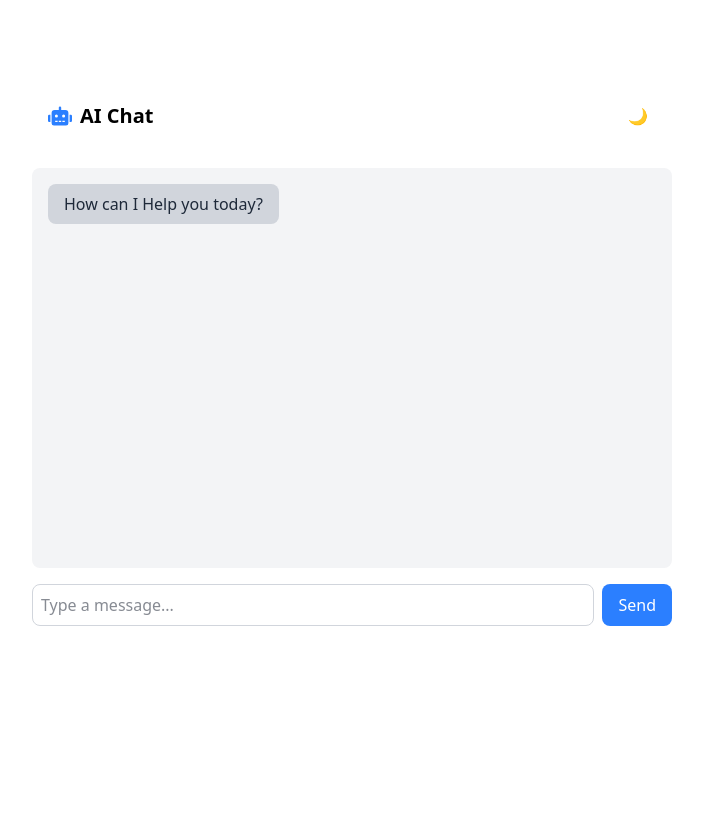
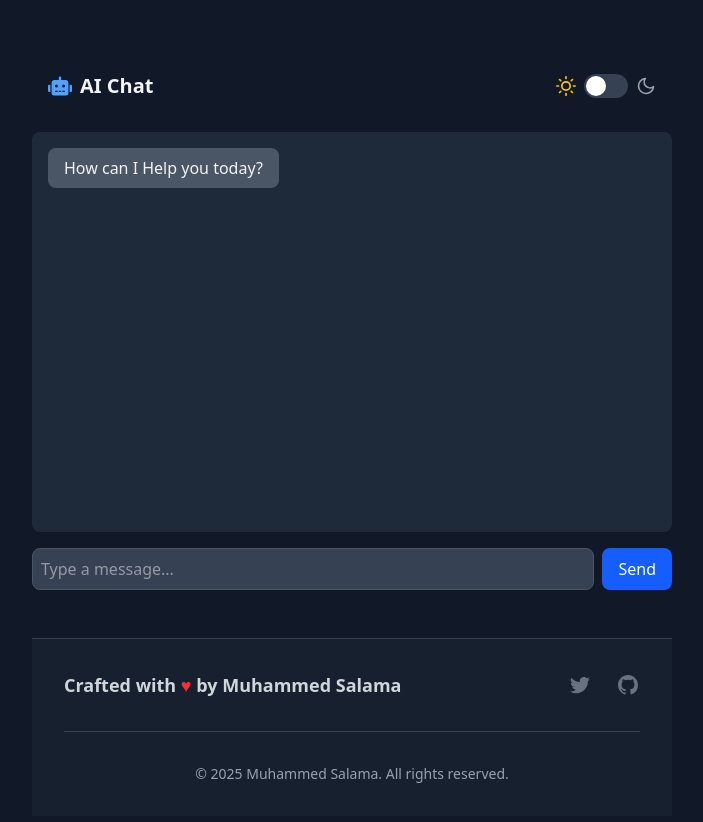
Before and after one commit to MoSalama03/ai-chat-app, a React (Vite) app: page / in a window 1280 px wide. Shown: the top 822 px of the page, without its empty margins (288-991 px from the left). Before the commit the page ends 800 px from the top, so only its background shows below. Built offline with nearby package versions, Linux system fonts and the light colour scheme.

Commit message:
improves the app's dark mode, slight changes

```diff
--- a/src/App.tsx
+++ b/src/App.tsx
@@ -2,8 +2,6 @@ import './App.css'
 import Chat from './components/chat/chat'
 
 function App() {
-
-
   return (
     <>
     <Chat />
--- a/src/components/chat/chat.tsx
+++ b/src/components/chat/chat.tsx
@@ -107,7 +107,7 @@ const handleSubmit = async (e: React.FormEvent) => {
   };
 
   return (
-    <section className="max-w-2xl mx-auto my-16 p-4">
+    <section className="max-w-2xl mx-auto my-10 p-4">
       <div className="mx-auto p-4">
   <div className="flex justify-between items-center mb-4">
     <div className="flex items-center gap-2">
@@ -195,6 +195,49 @@ const handleSubmit = async (e: React.FormEvent) => {
           {isLoading ? "Sending..." : "Send"}
           </button>
       </form>
+<footer className="bg-gray-50 dark:bg-gray-800/50 border-t border-gray-200 dark:border-gray-700 mt-12">
+  <div className="max-w-7xl mx-auto px-4 py-8 sm:px-6 lg:px-8">
+    <div className="flex flex-col items-center justify-between md:flex-row">
+      {/* Name with subtle animation */}
+      <div className="flex items-center space-x-2">
+        <p className="text-lg font-semibold text-gray-600 dark:text-gray-300 hover:text-gray-900 dark:hover:text-white transition-colors">
+          Crafted with <span className="text-red-500">♥</span> by Muhammed Salama
+        </p>
+      </div>
+
+      {/* Social links */}
+      <div className="mt-4 md:mt-0 flex space-x-6">
+        <a
+          target="_blank"
+          href="https://x.com/MSalama57788"
+          className="text-gray-500 hover:text-blue-700 dark:hover:text-blue-300 transition-colors"
+          aria-label="Twitter"
+        >
+          <svg className="h-6 w-6" fill="currentColor" viewBox="0 0 24 24">
+            <path d="M8.29 20.251c7.547 0 11.675-6.253 11.675-11.675 0-.178 0-.355-.012-.53A8.348 8.348 0 0022 5.92a8.19 8.19 0 01-2.357.646 4.118 4.118 0 001.804-2.27 8.224 8.224 0 01-2.605.996 4.107 4.107 0 00-6.993 3.743 11.65 11.65 0 01-8.457-4.287 4.106 4.106 0 001.27 5.477A4.072 4.072 0 012.8 9.713v.052a4.105 4.105 0 003.292 4.022 4.095 4.095 0 01-1.853.07 4.108 4.108 0 003.834 2.85A8.233 8.233 0 012 18.407a11.616 11.616 0 006.29 1.84" />
+          </svg>
+        </a>
+        <a
+        target="_blank"
+          href="https://github.com/MoSalama03"
+          className="text-gray-500 hover:text-green-700 dark:hover:text-green-300 transition-colors"
+          aria-label="GitHub"
+        >
+          <svg className="h-6 w-6" fill="currentColor" viewBox="0 0 24 24">
+            <path fillRule="evenodd" d="M12 2C6.477 2 2 6.484 2 12.017c0 4.425 2.865 8.18 6.839 9.504.5.092.682-.217.682-.483 0-.237-.008-.868-.013-1.703-2.782.605-3.369-1.343-3.369-1.343-.454-1.158-1.11-1.466-1.11-1.466-.908-.62.069-.608.069-.608 1.003.07 1.531 1.032 1.531 1.032.892 1.53 2.341 1.088 2.91.832.092-.647.35-1.088.636-1.338-2.22-.253-4.555-1.113-4.555-4.951 0-1.093.39-1.988 1.029-2.688-.103-.253-.446-1.272.098-2.65 0 0 .84-.27 2.75 1.026A9.564 9.564 0 0112 6.844c.85.004 1.705.115 2.504.337 1.909-1.296 2.747-1.027 2.747-1.027.546 1.379.202 2.398.1 2.651.64.7 1.028 1.595 1.028 2.688 0 3.848-2.339 4.695-4.566 4.943.359.309.678.92.678 1.855 0 1.338-.012 2.419-.012 2.747 0 .268.18.58.688.482A10.019 10.019 0 0022 12.017C22 6.484 17.522 2 12 2z" clipRule="evenodd" />
+          </svg>
+        </a>
+      </div>
+    </div>
+
+    {/* Copyright */}
+    <div className="mt-8 pt-8 border-t border-gray-200 dark:border-gray-700 text-center">
+      <p className="text-sm text-gray-500 dark:text-gray-400">
+        © {new Date().getFullYear()} Muhammed Salama. All rights reserved.
+      </p>
+    </div>
+  </div>
+</footer>
     </section>
   );
 }
--- a/src/components/theme-toggle/themeToggle.tsx
+++ b/src/components/theme-toggle/themeToggle.tsx
@@ -1,28 +1,63 @@
 import { useState, useEffect } from "react";
+import { FiMoon, FiSun } from "react-icons/fi";
 
 export default function DarkModeToggle() {
-  const [isDark, setIsDark] = useState(false);
+  const [darkMode, setDarkMode] = useState(false);
+  const [isMounted, setIsMounted] = useState(false);
 
   // Initialize dark mode from localStorage or system preference
   useEffect(() => {
-    const savedMode = localStorage.getItem("darkMode");
+    setIsMounted(true);
+    // Check localStorage for saved theme preference
+    const savedTheme = localStorage.getItem("darkMode");
     const systemPrefersDark = window.matchMedia("(prefers-color-scheme: dark)").matches;
-    setIsDark(savedMode ? savedMode === "true" : systemPrefersDark);
+
+    // Default to light mode unless explicitly saved as dark or system prefers dark
+    setDarkMode(savedTheme === "dark" ||(!savedTheme && systemPrefersDark));
   }, []);
 
   // Apply dark mode class and save preference
   useEffect(() => {
+    if (!isMounted) return;
       document.documentElement.classList.toggle("dark");
-    localStorage.setItem("darkMode", String(isDark));
-  }, [isDark]);
+      localStorage.setItem("theme", darkMode ? "dark" : "light");
+  }, [darkMode, isMounted]);
+
+   // Prevent rendering until mounted to avoid hydration mismatch
+  if (!isMounted) {
+    return (
+      <div className="w-11 h-6 bg-gray-200 rounded-full" /> // Loading skeleton
+    );
+  }
 
   return (
-    <button
-      onClick={() => setIsDark(!isDark)}
-      className="p-2 rounded-full hover:bg-gray-200 dark:hover:bg-gray-700"
-      aria-label="Toggle dark mode"
-    >
-      {isDark ? "☀️" : "🌙"}
-    </button>
+    <div className="flex items-center gap-2">
+      {/* Sun Icon (Light Mode) */}
+      <FiSun
+        className={`h-5 w-5 ${!darkMode ? "text-yellow-400" : "text-gray-400"}`}
+        aria-hidden="true"
+      />
+
+      {/* Toggle Switch */}
+      <label className="relative inline-flex items-center cursor-pointer">
+        <input
+          type="checkbox"
+          checked={darkMode}
+          onChange={() => setDarkMode(!darkMode)}
+          className="sr-only peer"
+          aria-label="Toggle dark mode"
+        />
+        <div className="w-11 h-6 bg-gray-200 peer-focus:outline-none rounded-full peer dark:bg-gray-700 peer-checked:bg-blue-500 transition-colors duration-300">
+          {/* Toggle Knob */}
+          <div className={`absolute top-0.5 left-[2px] bg-white w-5 h-5 rounded-full transition-transform duration-300 ${darkMode ? "translate-x-5" : ""}`} />
+        </div>
+      </label>
+
+      {/* Moon Icon (Dark Mode) */}
+      <FiMoon
+        className={`h-5 w-5 ${darkMode ? "text-blue-300" : "text-gray-400"}`}
+        aria-hidden="true"
+      />
+    </div>
   );
 }
```
